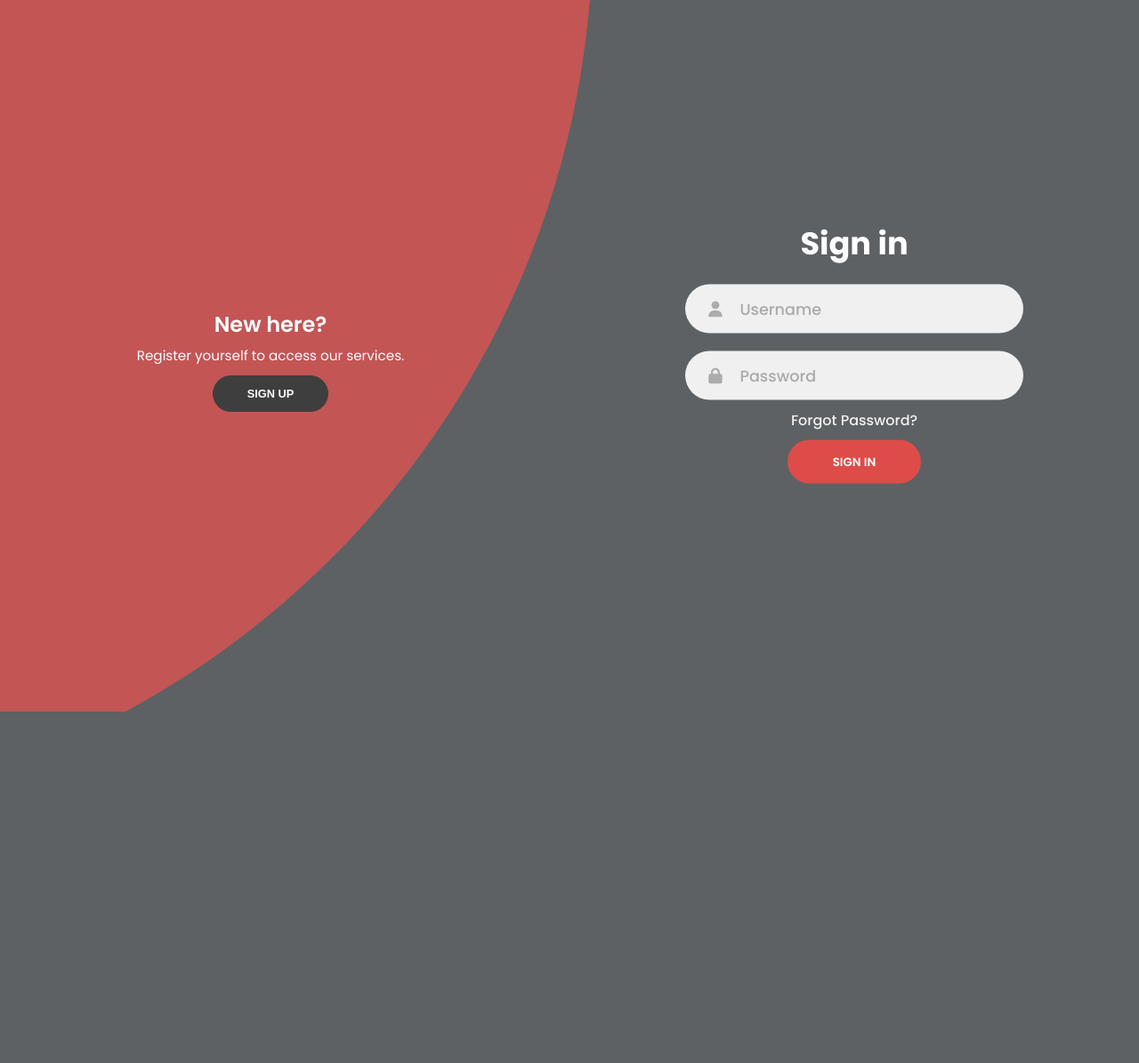
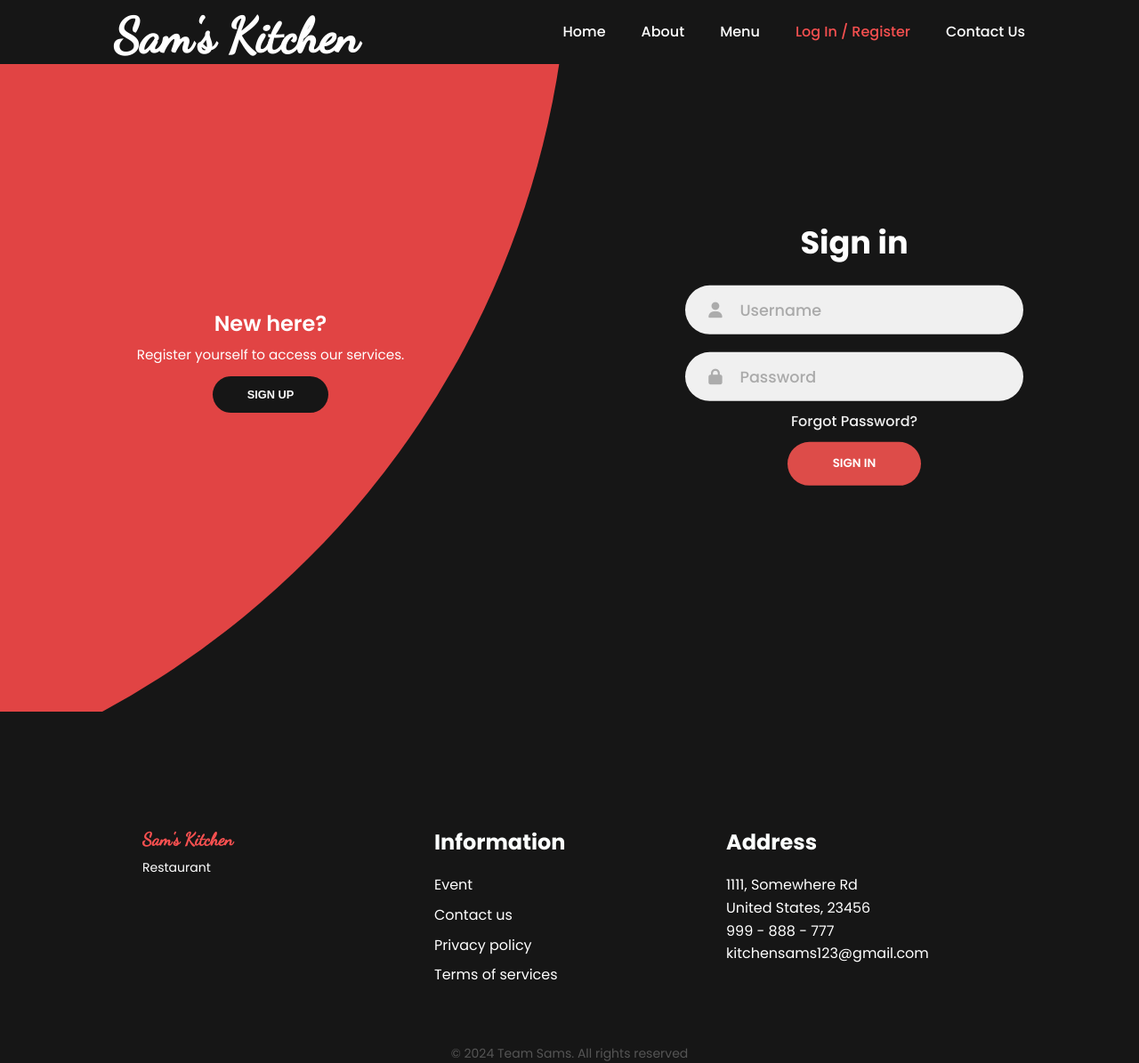
Before and after one commit to anchal-04/SAM-s-Kitchen, a Flask app: page /register in a window 1280 px wide. Shown: the whole page at 89% size. Before the commit the page ends 800 px from the top, so only its background shows below. Run offline with Flask 3, Linux system fonts and the light colour scheme; some libraries are stand-ins or nearby versions.

Commit message:
added header and footer to the sign in/ register page

```diff
--- a/restaurant/static/styles/css/style-login.css
+++ b/restaurant/static/styles/css/style-login.css
@@ -152,7 +152,7 @@ form.sign-in-form {
   background-color: #63b663;
 }
 .panels-container {
-  background-color: #5d6163 ;
+  background-color: #161616;
   position: absolute;
   height: 100%;
   width: 100%;
@@ -168,9 +168,9 @@ form.sign-in-form {
   height: 2000px;
   width: 2000px;
   top: -10%;
-  right: 48%;
+  right: 50%;
   transform: translateY(-50%);
-  background: linear-gradient(-45deg, black 10%, #c35555 -20%);
+  background: linear-gradient(-45deg, black 10%, #e14444 -20%);
   transition: 1.8s ease-in-out;
   border-radius: 50%;
   z-index: 6;
@@ -220,12 +220,13 @@ form.sign-in-form {
 
 .btn.transparent {
   margin: 0;
-  background:#3f3e3e ;
+  background:#161616 ;
   width: 130px;
   height: 41px;
   font-weight: 600;
   font-size: 0.8rem;
   color: #fbfbfb;
+  border-radius: 49px;
 }
 .btn.transparent:hover{
   background-color: #069C54;
@@ -301,7 +302,7 @@ form.sign-in-form {
     flex-direction: row;
     justify-content: space-around;
     align-items: center;
-    padding: 2.5rem 8%;
+    padding: 2.5rem 15%;
     grid-column: 1 / 2;
   }
 
--- a/restaurant/templates/login.html
+++ b/restaurant/templates/login.html
@@ -12,6 +12,7 @@
 
     <!-- CSS -->
     <link rel= "stylesheet" type= "text/css" href= "{{ url_for('static',filename='styles/css/style-login.css') }}">
+    <link rel="stylesheet" type="text/css" href="static/styles/css/styles.css">
 
     <title>Login & Registration</title>
      <!-- FLASH -->
@@ -27,6 +28,24 @@
     {% endwith %}
   </head>
   <body>
+    <header class="l-header" id="header">
+      <nav class="nav bd-container">
+          <a href="{{ url_for('home_page') }}" class="nav__logo"><h1>Sam's Kitchen</h1></a>
+          <div class="nav__menu" id="nav-menu">
+              <ul class="nav__list">
+                  <li class="nav__item"><a href="{{ url_for('home_page') }}" class="nav__link">Home</a></li>
+                  <li class="nav__item"><a href="{{ url_for('about_page') }}" class="nav__link">About</a></li>
+                  <li class="nav__item"><a href="{{ url_for('menu_page') }}" class="nav__link">Menu</a></li>
+                  <li class="nav__item"><a href="{{ url_for('login_page') }}" class="nav__link active-link">Log In / Register</a></li>
+                  <li class="nav__item"><a href="{{ url_for('contact_page') }}" class="nav__link">Contact Us</a></li>
+              </ul>
+          </div>
+          <div class="nav__toggle" id="nav-toggle">
+              <i class='bx bx-menu'></i>
+          </div>
+      </nav>
+  </header>
+
     <div class="container">
       <div class="forms-container">
         <div class="signin-signup">
@@ -161,6 +180,38 @@
         </div>
       </div>
     </div>
+    <footer class="footer section bd-container">
+      <div class="footer__container bd-grid">
+          <div class="footer__content">
+              <a href="#" class="footer__logo">Sam's Kitchen</a>
+              <span class="footer__description">Restaurant</span>
+              <div>
+                  <a href="#" class="footer__social"><i class='bx bxl-facebook'></i></a>
+                  <a href="#" class="footer__social"><i class='bx bxl-instagram'></i></a>
+                  <a href="#" class="footer__social"><i class='bx bxl-twitter'></i></a>
+              </div>
+          </div>
+          <div class="footer__content">
+              <h3 class="footer__title">Information</h3>
+              <ul>
+                  <li><a href="#" class="footer__link">Event</a></li>
+                  <li><a href="{{ url_for('contact_page') }}" class="footer__link">Contact us</a></li>
+                  <li><a href="#" class="footer__link">Privacy policy</a></li>
+                  <li><a href="#" class="footer__link">Terms of services</a></li>
+              </ul>
+          </div>
+          <div class="footer__content">
+              <h3 class="footer__title">Address</h3>
+              <ul>
+                  <li>1111, Somewhere Rd</li>
+                  <li>United States, 23456</li>
+                  <li>999 - 888 - 777</li>
+                  <li>kitchensams123@gmail.com</li>
+              </ul>
+          </div>
+      </div>
+      <p class="footer__copy">&#169; 2024 Team Sams. All rights reserved</p>
+  </footer>
 
     <!-- JAVASCRIPT -->
     <script src="static/styles/js/login.js"></script>
```
Also changed, not shown: 1 other file.
